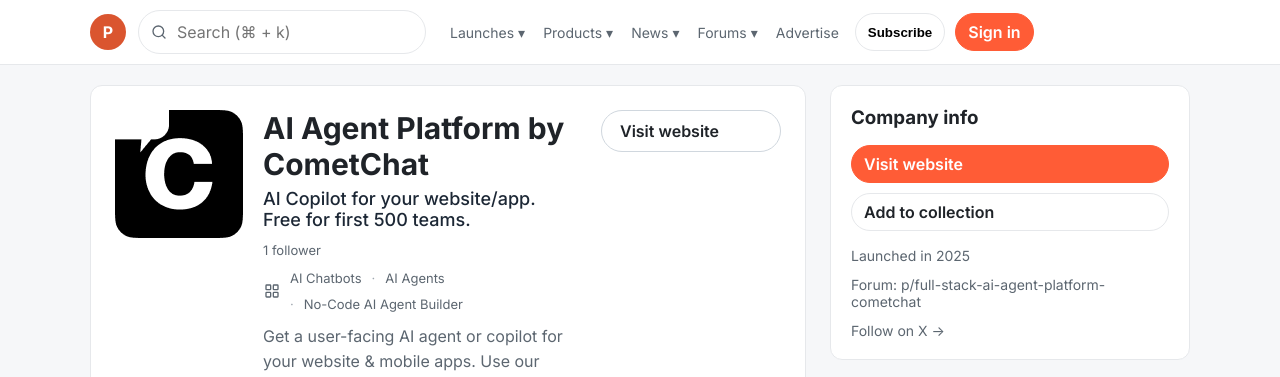
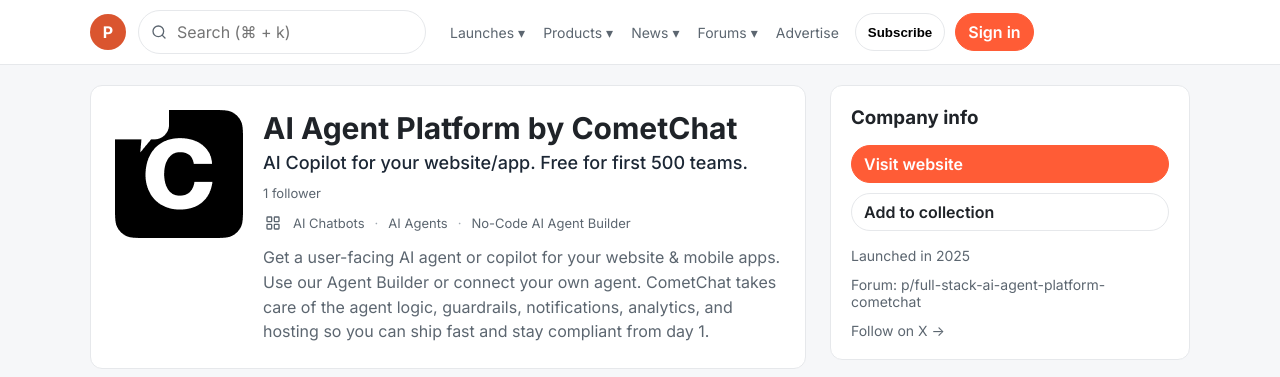
Before and after one commit to swapnil-cometchat/product-hunt-agent-demo, a website: page web/cometchat-listing.html in a window 1280 px wide. Shown: the top 377 px of the page. Drawn offline with Linux system fonts and the light colour scheme; a script that the page names is missing.

Commit message:
Update cometchat-listing.html

```diff
--- a/web/cometchat-listing.html
+++ b/web/cometchat-listing.html
@@ -880,7 +880,7 @@
               </p>
             </div>
           </div>
-          <div class="hero-right">
+          <!-- <div class="hero-right">
             <a
               class="btn outline"
               href="https://www.cometchat.com/full-stack-agent-platform?ref=producthunt"
@@ -888,7 +888,7 @@
               rel="noopener"
               >Visit website</a
             >
-          </div>
+          </div> -->
         </div>
 
         <div class="card gallery-card">
```
